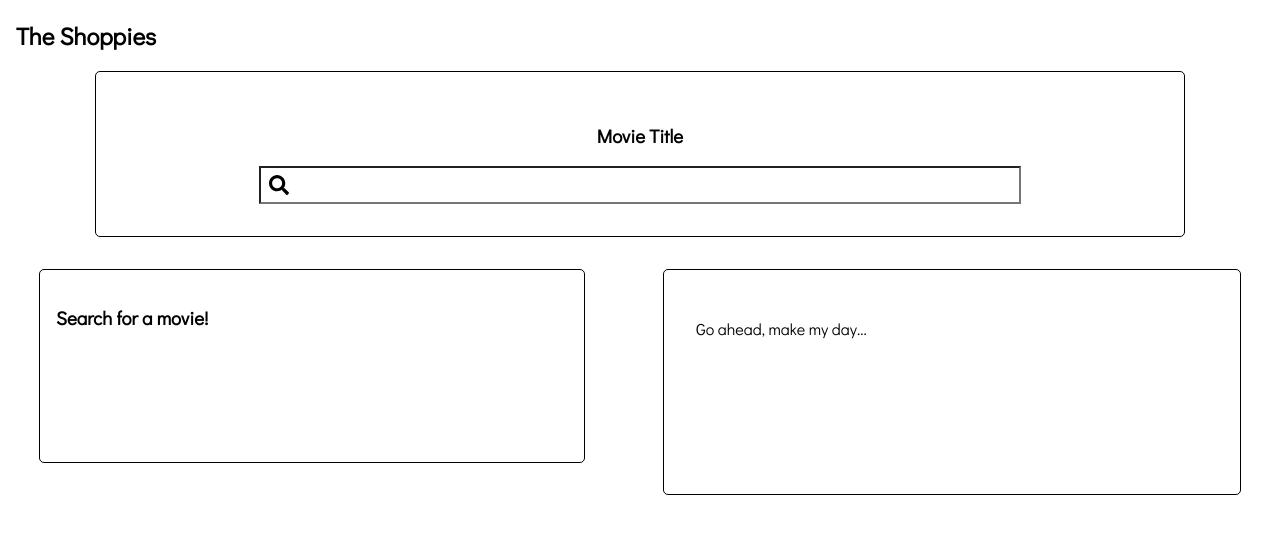
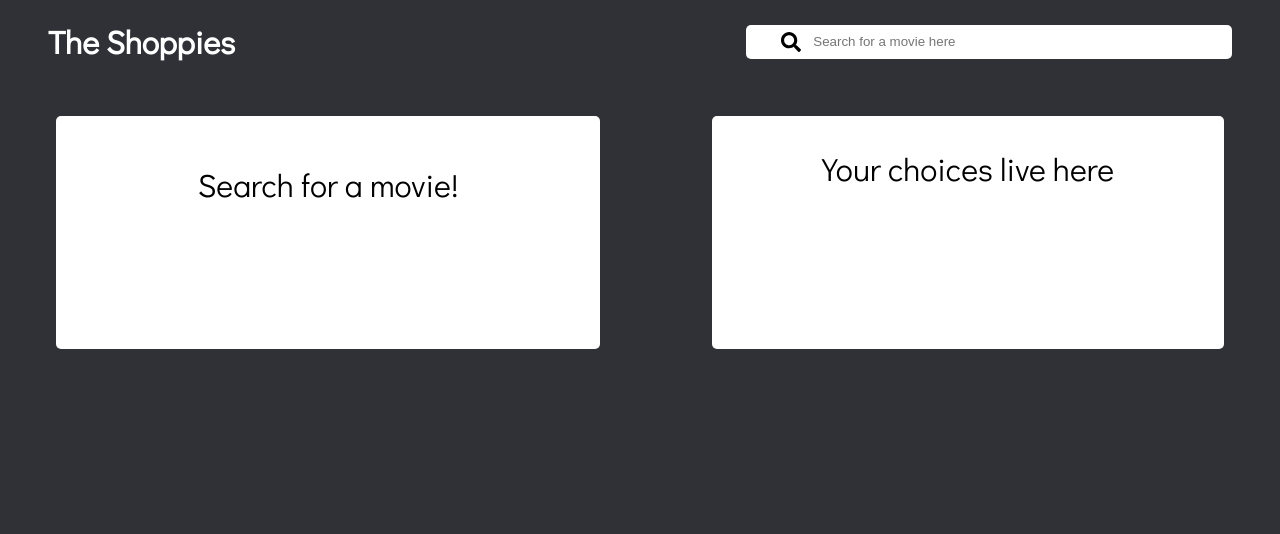
Before and after one commit to lowsound42/shoppies, a React app: page / in a window 1280 px wide. Built offline with nearby package versions, Linux system fonts and the light colour scheme.

Commit message:
done for now

```diff
--- a/public/index.html
+++ b/public/index.html
@@ -1,14 +1,12 @@
 <!DOCTYPE html>
 <html lang="en">
+
 <head>
   <meta charset="utf-8" />
   <link rel="icon" href="%PUBLIC_URL%/favicon.ico" />
   <meta name="viewport" content="width=device-width, initial-scale=1" />
   <meta name="theme-color" content="#000000" />
-    <meta
-      name="description"
-      content="Web site created using create-react-app"
-    />
+  <meta name="description" content="Web site created using create-react-app" />
   <link rel="apple-touch-icon" href="%PUBLIC_URL%/logo192.png" />
   <!--
       manifest.json provides metadata used when your web app is installed on a
@@ -24,8 +22,10 @@
       work correctly both with client-side routing and a non-root public URL.
       Learn how to configure a non-root public URL by running `npm run build`.
     -->
-    <title>React App</title>
+  <title>The Shoppies | A totally real award
+  </title>
 </head>
+
 <body>
   <noscript>You need to enable JavaScript to run this app.</noscript>
   <div id="root"></div>
@@ -40,4 +40,5 @@
       To create a production bundle, use `npm run build` or `yarn build`.
     -->
 </body>
+
 </html>
--- a/src/components/App/App.js
+++ b/src/components/App/App.js
@@ -44,10 +44,8 @@ function App() {
   return (
     <div className="appContainer">
       {nominations.length === 5 ? <Banner nominations={nominations} /> : null}
-      <section className="titleContainer">
-        <h1 className="titleContainer__title">The Shoppies</h1>
-      </section>
       <div className="topContainer">
+        <h1 className="topContainer__title">The Shoppies</h1>
         <SearchBox
           setFormInput={setFormInput}
           setShowResults={setShowResults}
@@ -72,6 +70,7 @@ function App() {
           <NomPlaceholder />
         )}
       </div>
+      {nominations.length === 5 ? <div className="footerSpacer"></div> : null}
     </div>
   );
 }
--- a/src/components/App/App.scss
+++ b/src/components/App/App.scss
@@ -3,9 +3,8 @@
 
 body {
   height: 100vh;
-  background-color: #ffffff;
+  background-color: #2f3136;
   box-sizing: border-box;
-  // padding: 2rem 2rem;
 
   @include mobile {
     margin: 0rem 0rem;
@@ -16,28 +15,25 @@ body {
 }
 
 .appContainer {
-  display: flex;
-  flex-direction: column;
-  justify-content: center;
-  align-items: flex-start;
-  width: 100%;
   margin: 0 auto;
   font-family: $didact;
-}
-
-.titleContainer {
-  align-self: flex-start;
-  &__title {
-    margin-left: 1rem;
-    text-align: start;
-  }
+  min-height: 100%;
 }
 
 .topContainer {
   display: flex;
   flex-direction: row;
   margin: 0 auto;
-  width: 100%;
+  width: 95%;
+  align-items: center;
+  justify-content: space-between;
+  &__title {
+    color: #ffffff;
+    margin-left: 1rem;
+    @include mobile {
+      font-size: 1.5rem;
+    }
+  }
 }
 
 .bottomContainer {
@@ -47,3 +43,9 @@ body {
   width: 100%;
   justify-content: space-around;
 }
+
+.footerSpacer {
+  margin-top: 5rem;
+  height: 2rem;
+  width: 2rem;
+}
--- a/src/components/Banner/Banner.js
+++ b/src/components/Banner/Banner.js
@@ -5,6 +5,16 @@ function Banner(props) {
   return (
     <div className="bannerContainer">
       <p>Thanks for your nominations! Feel free to make changes.</p>
+      <p>
+        Ready to submit?&nbsp;
+        <span>
+          Make your way&nbsp;
+          <a href="https://www.getomar.tech" target="_blank" rel="noreferrer">
+            here
+          </a>
+        </span>
+        .
+      </p>
     </div>
   );
 }
--- a/src/components/Banner/Banner.scss
+++ b/src/components/Banner/Banner.scss
@@ -1,11 +1,34 @@
 @import "../../sassUtils/mixins.scss";
 
 .bannerContainer {
+  animation: fade-in 0.5s ease-in-out;
   width: 100%;
   position: fixed;
   bottom: 0;
-  height: 4rem;
+  height: 6rem;
   text-align: center;
+  padding: 1rem 1rem;
   background-color: cyan;
   z-index: 99;
+  span {
+    font-weight: bold;
+  }
 }
+
+@keyframes fade-in {
+  0% {
+    opacity: 0;
+  }
+  25% {
+    opacity: 25%;
+  }
+  50% {
+    opacity: 50%;
+  }
+  75% {
+    opacity: 75%;
+  }
+  100% {
+    opacity: 100%;
+  }
+}
--- a/src/components/NomPlaceholder/NomPlaceholder.js
+++ b/src/components/NomPlaceholder/NomPlaceholder.js
@@ -4,7 +4,7 @@ import "./NomPlaceholder.scss";
 function NomPlaceholder(props) {
   return (
     <div className="placeholderContainer">
-      <p>Go ahead, make my day...</p>
+      <p className="placeholderContainer__text">Your choices live here</p>
     </div>
   );
 }
--- a/src/components/NomPlaceholder/NomPlaceholder.scss
+++ b/src/components/NomPlaceholder/NomPlaceholder.scss
@@ -1,13 +1,11 @@
 @import "../../sassUtils/mixins.scss";
 
 .placeholderContainer {
-  border: 1px solid black;
   width: 40%;
-  padding: 2rem 2rem;
   background-color: #ffffff;
   margin: 0 auto;
   border-radius: 5px;
-  height: 10rem;
+  height: 14.6rem;
 
   @include mobile {
     padding: 1rem 1rem;
@@ -17,9 +15,12 @@
     padding: 1rem 1rem;
   }
 
-  &__button {
-    width: rem;
-    height: 4rem;
-    background-color: red;
+  &__text {
+    text-align: center;
+    font-size: 2rem;
+
+    @include mobile {
+      font-size: 1.5rem;
+    }
   }
 }
--- a/src/components/NominationsBox/NominationsBox.js
+++ b/src/components/NominationsBox/NominationsBox.js
@@ -10,6 +10,7 @@ function NominationsBox(props) {
 
   return (
     <div className="nominationsBox">
+      <p className="nominationsBox__title">Your Nominees</p>
       <ul className="nominationsBox__list">
         {props.nominations[0] !== undefined ? (
           props.nominations.map((item, index) => {
--- a/src/components/NominationsBox/NominationsBox.scss
+++ b/src/components/NominationsBox/NominationsBox.scss
@@ -7,13 +7,19 @@
   background-color: #ffffff;
   margin: 0 auto;
   border-radius: 5px;
-  height: auto;
+  height: 30rem;
   @include mobile {
     padding: 1rem 1rem;
   }
 
   @include tablet {
     padding: 1rem 1rem;
+  }
+
+  &__title {
+    text-align: center;
+    font-size: 2rem;
+    font-weight: normal;
   }
 
   &__list {
--- a/src/components/ResultsBox/ResultsBox.scss
+++ b/src/components/ResultsBox/ResultsBox.scss
@@ -2,7 +2,6 @@
 
 .resultsBox {
   background-color: #ffffff;
-  border: 1px solid black;
   width: 40%;
   padding: 1rem 1rem;
   display: flex;
@@ -15,6 +14,16 @@
   }
   @include tablet {
     width: 40%;
+  }
+
+  &__pageCount {
+    margin-bottom: 2rem;
+  }
+
+  &__title {
+    text-align: center;
+    font-size: 2rem;
+    font-weight: normal;
   }
 
   &__results {
@@ -35,6 +44,7 @@
 
       &--more {
         &-button {
+          transition: 0.2s linear all;
           border: none;
           background-color: #ffffff;
           padding: 1rem 2 rem;
--- a/src/components/SearchBox/SearchBox.js
+++ b/src/components/SearchBox/SearchBox.js
@@ -5,13 +5,11 @@ function SearchBox(props) {
   return (
     <>
       <div className="searchBox">
-        <h3 className="searchBox__title">Movie Title</h3>
-        <form>
-          <input
-            type="text"
-            onChange={(e) => props.setFormInput(e.target.value)}
-          />
-        </form>
+        <input
+          type="text"
+          placeholder="Search for a movie here"
+          onChange={(e) => props.setFormInput(e.target.value)}
+        />
       </div>
     </>
   );
--- a/src/components/SearchBox/SearchBox.scss
+++ b/src/components/SearchBox/SearchBox.scss
@@ -1,21 +1,22 @@
 @import "../../sassUtils/mixins.scss";
 
 .searchBox {
-  border: 1px solid black;
-  width: 80%;
-  margin: 0 auto;
-  padding: 2rem 2rem;
+  width: 40%;
   background-color: #ffffff;
   border-radius: 5px;
   text-align: center;
+  margin-right: 1rem;
 }
 
 input {
-  width: 70%;
+  width: 80%;
+  margin-left: auto;
   height: 2rem;
   padding-left: 2.5rem;
   background-image: url("../../assets/search-solid.svg");
   background-repeat: no-repeat;
   background-position: 0.5rem;
   background-size: 20px 20px;
+  border: 0;
+  outline: 0;
 }
```
Also changed, not shown: src/components/ResultsBox/ResultsBox.js (+4 -3 lines), public/favicon.ico, 1 other file. Lines whose indentation alone changed are shown as unchanged.
